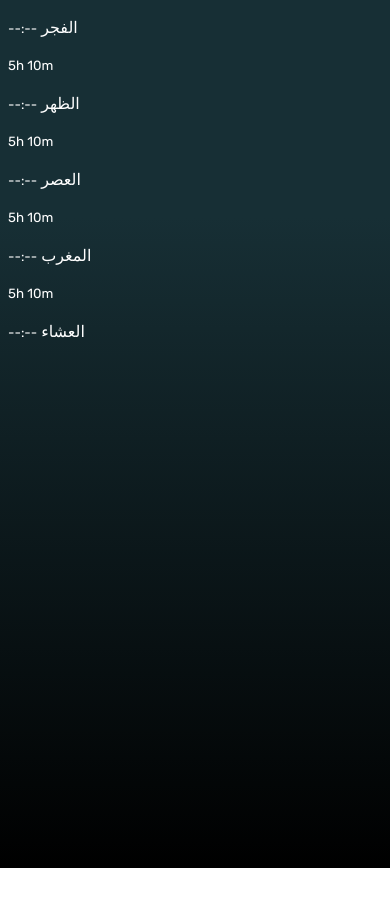
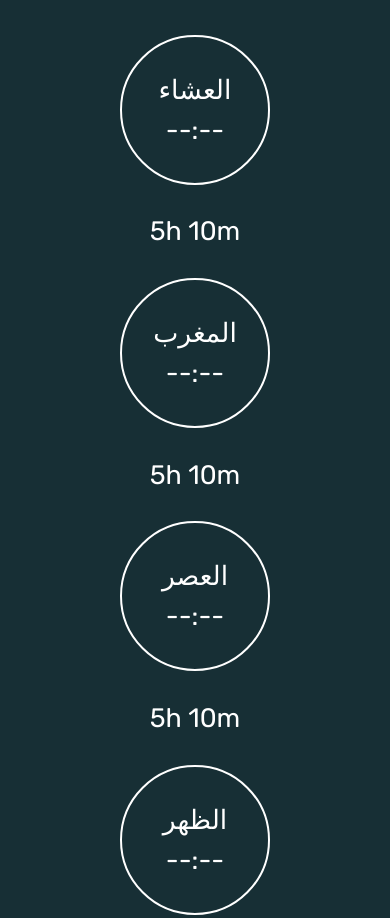
Before and after one commit to Albrrak773/Time-Between-Prayers, a website with bundled scripts: page index.html in a window 390 px wide. Shown: the top 918 px of the page. Before the commit the page ends 868 px from the top, so only its background shows below. Built offline with nearby package versions, Linux system fonts and the light colour scheme; no server answers.

Commit message:
Added a basic layout wtih flexbox

```diff
--- a/index.html
+++ b/index.html
@@ -7,33 +7,34 @@
     <link rel="preconnect" href="https://fonts.gstatic.com" crossorigin>
     <link href="https://fonts.googleapis.com/css2?family=Rubik:ital,wght@0,300..900;1,300..900&display=swap" rel="stylesheet">
     <title>مواقيت الصلاة</title>
+    <link rel="icon" href="favicon.png">
     <link rel="stylesheet" href="/style.css">
     <script type="module" src="/script.js"></script>
 </head>
 <body>
     <div class="Prayer-times">
-        <p>
-            <span id="adhan-fajr" class="adhan-time">--:--</span>
+        <p class="adhan-time">
+            <span id="adhan-fajr" >--:--</span>
             الفجر
         </p>
         <p id="fajr-to-dhuhr" class="between-prayers-time">5h 10m</p>
-        <p>
-            <span id="adhan-dhuhr" class="adhan-time"> --:--</span>
+        <p class="adhan-time">
+            <span id="adhan-dhuhr" > --:--</span>
             الظهر
         </p>
         <p id="dhuhr-to-asr" class="between-prayers-time">5h 10m</p>
-        <p>
-            <span id="adhan-asr" class="adhan-time"> --:--</span>
+        <p class="adhan-time">
+            <span id="adhan-asr" > --:--</span>
             العصر
         </p>
         <p id="asr-to-maghrib" class="between-prayers-time">5h 10m</p>
-        <p>
-            <span id="adhan-maghrib" class="adhan-time"> --:--</span>
+        <p class="adhan-time">
+            <span id="adhan-maghrib" > --:--</span>
             المغرب
         </p>
         <p id="maghrib-to-isha" class="between-prayers-time">5h 10m</p>
-        <p>
-            <span id="adhan-isha" class="adhan-time">--:--</span>
+        <p id="isha" class="adhan-time">
+            <span id="adhan-isha" >--:--</span>
             العشاء
         </p>
     </div>
--- a/style.css
+++ b/style.css
@@ -1,12 +1,86 @@
-*, *::before, *::after {
+/* Box sizing rules */
+*,
+*::before,
+*::after {
   box-sizing: border-box;
+}
+
+/* Prevent font size inflation */
+html {
+  -moz-text-size-adjust: none;
+  -webkit-text-size-adjust: none;
+  text-size-adjust: none;
+}
+
+/* Remove default margin in favour of better control in authored CSS */
+body, h1, h2, h3, h4, p,
+figure, blockquote, dl, dd {
+  margin-block-end: 0;
+}
+
+/* Remove list styles on ul, ol elements with a list role, which suggests default styling will be removed */
+ul[role='list'],
+ol[role='list'] {
+  list-style: none;
+}
+
+/* Set core body defaults */
+body {
+  min-height: 100vh;
+  line-height: 1.5;
+}
+
+/* Set shorter line heights on headings and interactive elements */
+h1, h2, h3, h4,
+button, input, label {
+  line-height: 1.1;
+}
+
+/* Balance text wrapping on headings */
+h1, h2,
+h3, h4 {
+  text-wrap: balance;
+}
+
+/* A elements that don't have a class get default styles */
+a:not([class]) {
+  text-decoration-skip-ink: auto;
+  color: currentColor;
+}
+
+/* Make images easier to work with */
+img,
+picture {
+  max-width: 100%;
+  display: block;
+}
+
+/* Inherit fonts for inputs and buttons */
+input, button,
+textarea, select {
+  font-family: inherit;
+  font-size: inherit;
+}
+
+/* Make sure textareas without a rows attribute are not tiny */
+textarea:not([rows]) {
+  min-height: 10em;
+}
+
+/* Anything that has been anchored to should have extra scroll margin */
+:target {
+  scroll-margin-block: 5ex;
 }
 
 body {
     min-height: 100vh;
     line-height: 1.5;
     background: #172F35;
-    background: linear-gradient(180deg,rgba(23, 47, 53, 1) 25%, rgba(0, 0, 0, 1) 100%);
+    /* background: linear-gradient(180deg,rgba(23, 47, 53, 1) 25%, rgba(0, 0, 0, 1) 100%); */
+    font-size: 2rem;
+    display:flex;
+    align-items: center;
+    justify-content: center;
 }
 
 .Prayer-times {
@@ -18,3 +92,30 @@ body {
 .adhan-time, .between-prayers-time {
     font-size:smaller;
 }
+
+.Prayer-times {
+    width: 100%;
+    display:flex;
+    flex-direction: row-reverse;
+    flex-wrap: wrap;
+    align-items: center;
+    justify-content: space-evenly;
+}
+
+.adhan-time{
+    border: solid white 2px;
+    width: 150px;
+    height: 150px;
+    display: flex;
+    justify-content: center;
+    align-items: center;
+    flex-direction:column-reverse;
+    border-radius: 50%;
+}
+
+
+@media screen and (max-width: 1200px) {
+    .Prayer-times {
+        flex-direction: column-reverse;
+    }
+}
```
Also changed, not shown: README.md, 1 other file.
